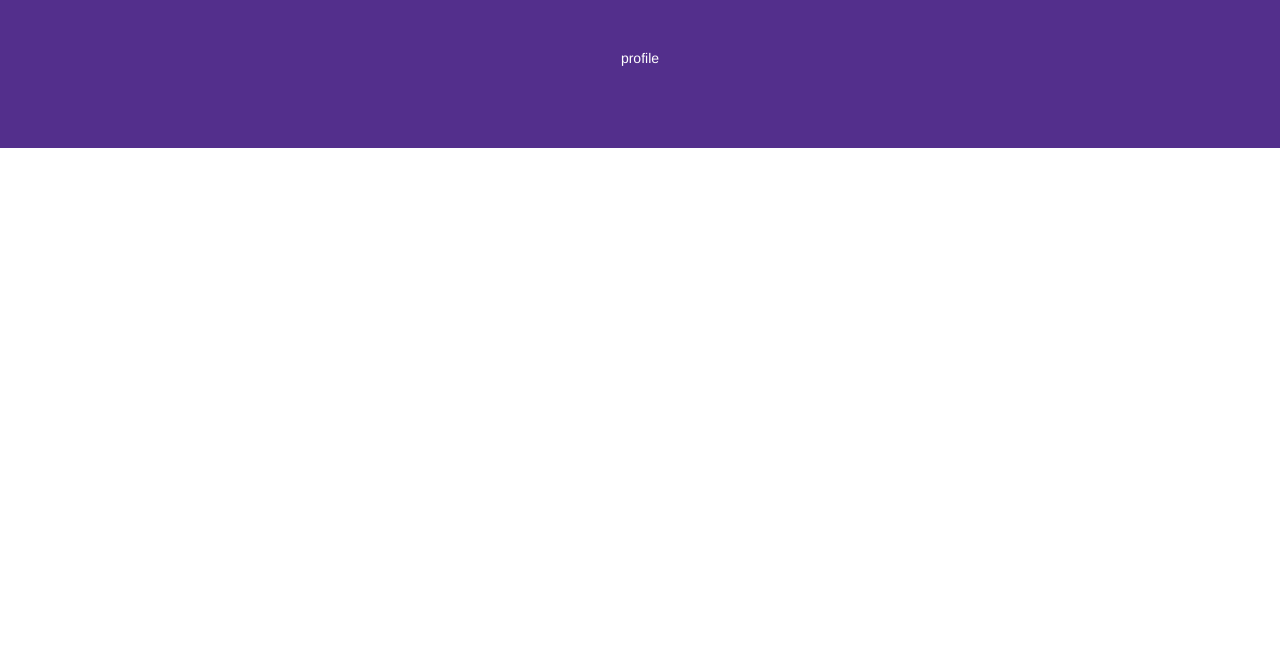
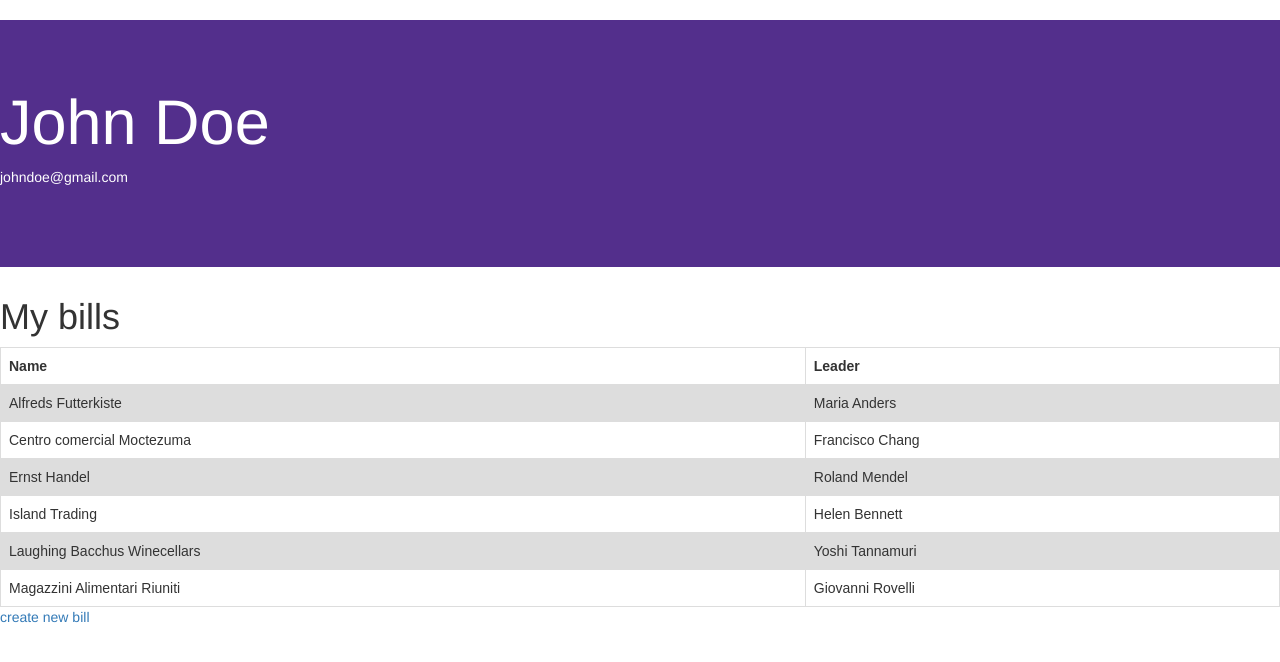
Before and after one commit to Jason-Val/AutoBillr, a Django app: page /profile/ in a window 1280 px wide. Shown: the part 51-713 px from the top of the page. Run offline with Django 3.2, Linux system fonts and the light colour scheme; some libraries are stand-ins or nearby versions.

Commit message:
front-end

```diff
--- a/gettingstarted/urls.py
+++ b/gettingstarted/urls.py
@@ -15,5 +15,8 @@ urlpatterns = [
     url(r'^$', hello.views.index, name='index'),
     url(r'^db', hello.views.db, name='db'),
     path('profile/',TemplateView.as_view(template_name='profile.html'), name='profile'),
+    path('register/',TemplateView.as_view(template_name='register.html'), name='register'),
+    path('profile/groupinfo',TemplateView.as_view(template_name='groupinfo.html'), name='groupinfo'),
+    path('profile/createbill',TemplateView.as_view(template_name='createbill.html'),name='createbill'),
     path('admin/', admin.site.urls),
 ]
--- a/hello/templates/profile.html
+++ b/hello/templates/profile.html
@@ -2,9 +2,64 @@
 {% load staticfiles %}
 
 {% block content %}
+<style>
+table {
+    font-family: arial, sans-serif;
+    border-collapse: collapse;
+    width: 100%;
+}
 
-<div class="jumbotron text-center">
-  profile
+td, th {
+    border: 1px solid #dddddd;
+    text-align: left;
+    padding: 8px;
+}
+
+tr:nth-child(even) {
+    background-color: #dddddd;
+}
+</style>
+
+<div class= "jumbotron">
+    <h1>John Doe</h1>
+    <span>johndoe@gmail.com</span>
+
+
 </div>
 
+<h1> My bills </h1>
+
+<table>
+  <tr >
+    <th>Name</th>
+    <th>Leader</th>
+  </tr>
+  <tr>
+    <td>Alfreds Futterkiste</td>
+    <td>Maria Anders</td>
+  </tr>
+  <tr>
+    <td>Centro comercial Moctezuma</td>
+    <td>Francisco Chang</td>
+  </tr>
+  <tr>
+    <td>Ernst Handel</td>
+    <td>Roland Mendel</td>
+  </tr>
+  <tr>
+    <td>Island Trading</td>
+    <td>Helen Bennett</td>
+  </tr>
+  <tr>
+    <td>Laughing Bacchus Winecellars</td>
+    <td>Yoshi Tannamuri</td>
+  </tr>
+  <tr>
+    <td>Magazzini Alimentari Riuniti</td>
+    <td>Giovanni Rovelli</td>
+  </tr>
+</table>
+
+<a href="createbill"> create new bill</a>
+
 {% endblock %}
```
Also changed, not shown: hello/templates/index.html (+25 -2 lines), hello/templates/register.html (+33 -0 lines).
